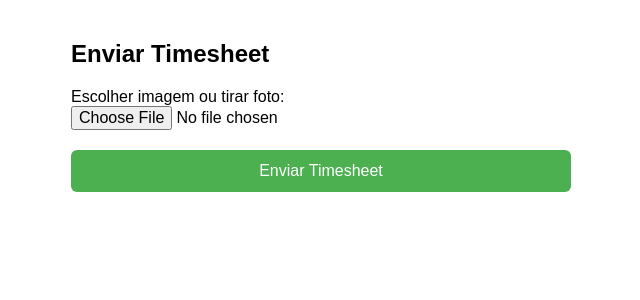
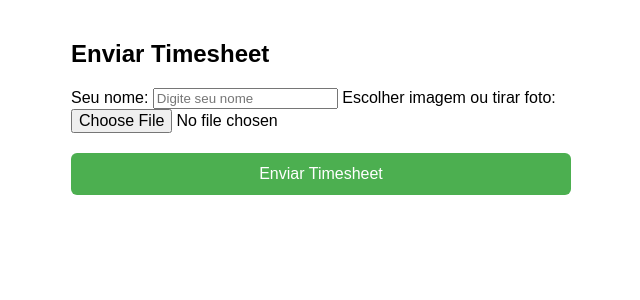
Before and after one commit to llthorzinholl/email_sender, a Flask app: page / in a window 1280 px wide. Shown: the top 300 px of the page, without its empty margins (319-959 px from the left). Run offline with Flask 3, Linux system fonts and the light colour scheme.

Commit message:
Adiciona campo de nome no formulário e email

```diff
--- a/templates/index.html
+++ b/templates/index.html
@@ -31,13 +31,20 @@
 <body>
   <h2>Enviar Timesheet</h2>
   <form method="POST" enctype="multipart/form-data">
+    <label for="nome">Seu nome:</label>
+    <input
+      type="text"
+      name="nome"
+      id="nome"
+      placeholder="Digite seu nome"
+      required>
+
     <label for="imagem">Escolher imagem ou tirar foto:</label>
     <input
       type="file"
       name="imagem"
       id="imagem"
       accept="image/*"
-      capture
       required>
 
     <button type="submit">Enviar Timesheet</button>
```
Also changed, not shown: api/index.py (+6 -2 lines).
